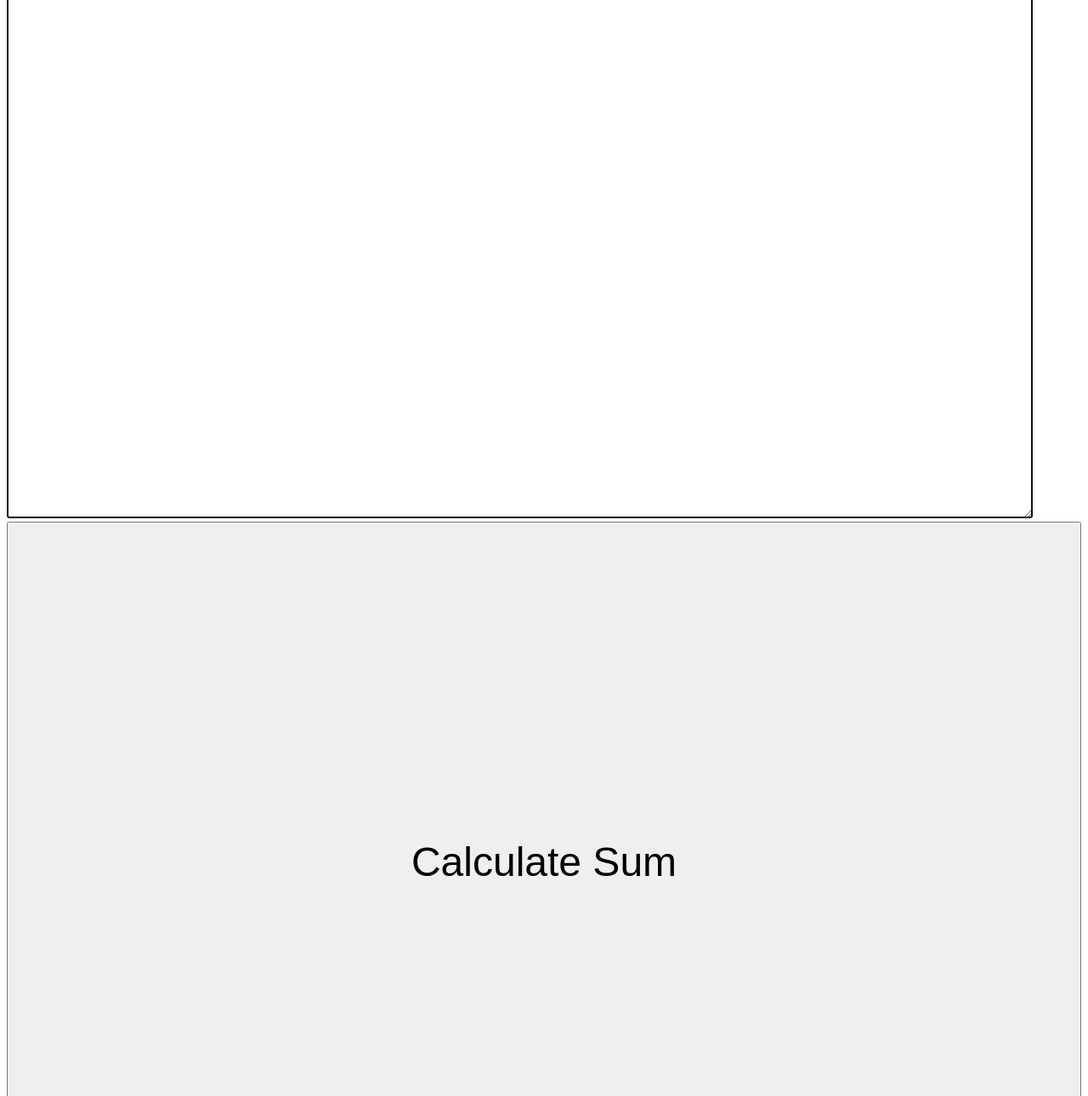
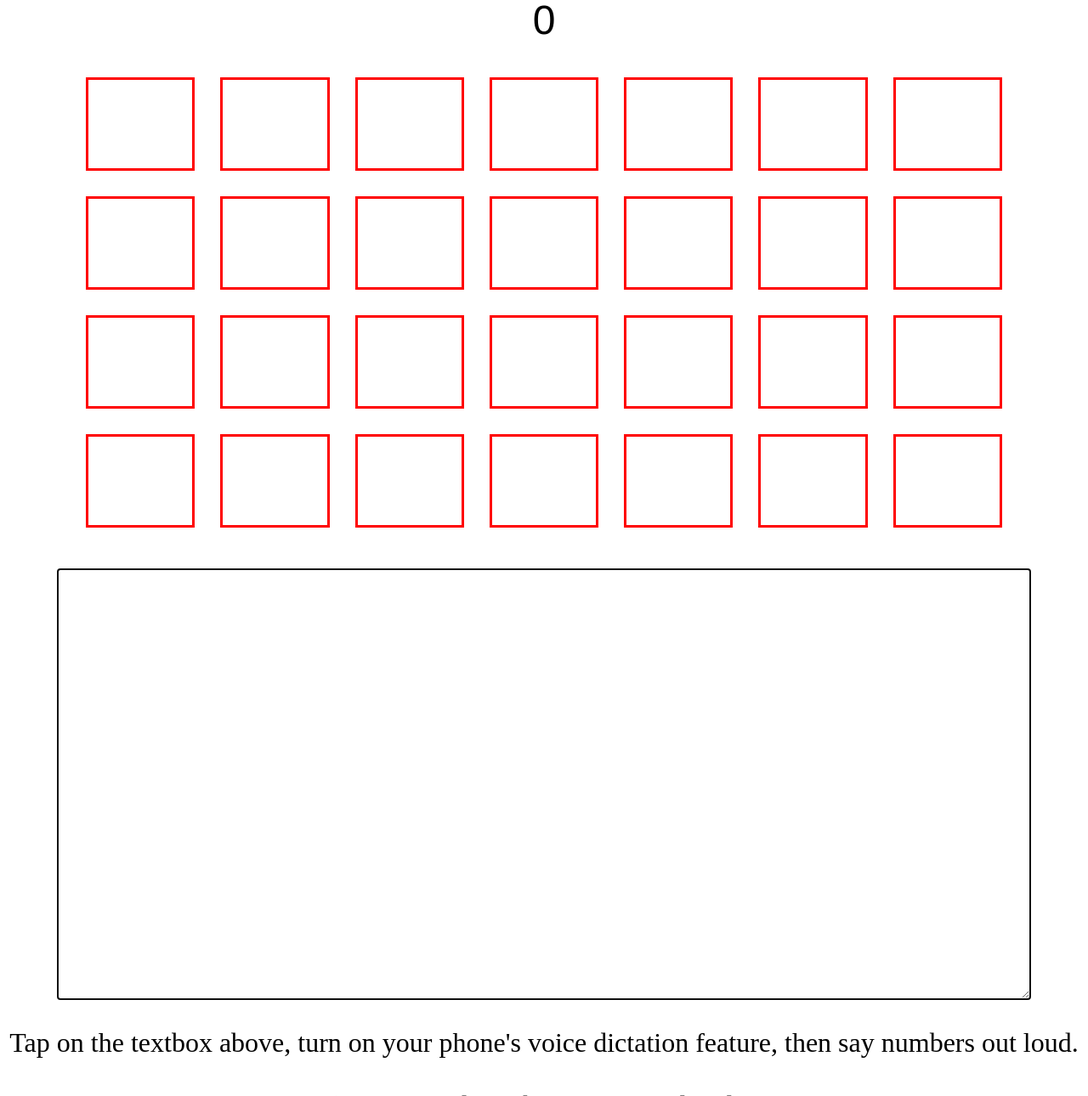
Before and after one commit to Mars7383/eh2018, a plain HTML site: page calc/index.html in a window 1280 px wide. Shown: the part 204-1494 px from the top of the page at 85% size. Drawn offline with Linux system fonts and the light colour scheme.

Commit message:
Upgrade glass% calc

```diff
--- a/calc/index.html
+++ b/calc/index.html
@@ -1,33 +1,131 @@
 <!DOCTYPE html>
 <html>
 <head>
-    <title>Egg Hunt 2018 Glass% Calculator</title>
+    <title>Glass% Cards/Carrots Calculator</title>
+    <meta name="format-detection" content="telephone=no">
     <style>
-        #speakbox {
-            width: 95%;
-            height: 800px;
-            font-size: 48px;
+        html, body {
+            -webkit-overflow-scrolling: touch !important;
+            overflow: auto !important;
         }
 
-        #addButton {
-            width: 100%;
-            height: 800px;
+        #speakbox {
+            width: 90%;
+            height: 500px;
             font-size: 48px;
+            border: 2px solid;
+            display: block;
+            margin-left: auto;
+            margin-right: auto;
+        }
+
+        #binarySum {
+            font-family: Helvetica;
+            font-size: 100px;
+            letter-spacing: 4px;
+            text-align: center;
+            margin-bottom: 10px;
+        }
+
+        #sum {
+            font-family: Helvetica;
+            font-size: 48px;
+            text-align: center;
+            margin-top: 10px;
+            margin-bottom: 10px;
+        }
+
+        #cardsDisplay {
+            width: 90%;
+            table-layout: fixed;
+            border-spacing: 30px;
+            margin-left: auto;
+            margin-right: auto;
+        }
+
+        #cardsDisplay td {
+            border: 1px solid #ccc;
+            padding: 20px;
+            text-align: center;
+            font-size: 48px;
+            border: 3px solid red;
+        }
+
+        #cardsDisplay tr {
+            line-height: 64px;
+        }
+
+        #instructions {
+            text-align: center;
+            font-size: 32px;
+        }
+
+        .white {
+            color: white;
+        }
+
+        .red {
+            color: red;
+        }
+
+        .orange {
+            color: #ff7800
+        }
+
+        .brown {
+            color: #843e00;
         }
     </style>
 </head>
 <body>
-    <textarea id="speakbox" autofocus></textarea>
+    <h1 id="binarySum"><span class="brown">000000000</span></h1>
+    <p id="sum">0</p>
+    <table id="cardsDisplay">
+        <tr>
+            <td class="white">?</td>
+            <td class="white">?</td>
+            <td class="white">?</td>
+            <td class="white">?</td>
+            <td class="white">?</td>
+            <td class="white">?</td>
+            <td class="white">?</td>
+        </tr>
+        <tr>
+            <td class="white">?</td>
+            <td class="white">?</td>
+            <td class="white">?</td>
+            <td class="white">?</td>
+            <td class="white">?</td>
+            <td class="white">?</td>
+            <td class="white">?</td>
+        </tr>
+        <tr>
+            <td class="white">?</td>
+            <td class="white">?</td>
+            <td class="white">?</td>
+            <td class="white">?</td>
+            <td class="white">?</td>
+            <td class="white">?</td>
+            <td class="white">?</td>
+        </tr>
+        <tr>
+            <td class="white">?</td>
+            <td class="white">?</td>
+            <td class="white">?</td>
+            <td class="white">?</td>
+            <td class="white">?</td>
+            <td class="white">?</td>
+            <td class="white">?</td>
+        </tr>
+    </table>
     <br>
-    <button id="addButton" onclick="sum()">Calculate Sum</button>
+    <textarea id="speakbox" onchange="sum()" autofocus></textarea>
+    <p id="instructions">Tap on the textbox above, turn on your phone's voice dictation feature, then say numbers out
+        loud.<br><br>Only the first 28 valid numbers are considered in the sum.</p>
     <script>
         const speakbox = document.getElementById("speakbox");
-        const addButton = document.getElementById("addButton");
-
-        speakbox.value = "";
-
-        function sumNumbers(input) {
-            let wordMap = {
+        const cards = Array.from(document.getElementsByTagName("td"));
+        const wordMap = {
             one: "1",
             two: "2",
             three: "3",
@@ -52,6 +150,9 @@
             ate: "8",
         };
 
+        speakbox.value = "";
+
+        function sumNumbers(input) {
             let entries = Object.keys(wordMap).sort((a, b) => b.length - a.length);
             let digits = "";
             let i = 0;
@@ -78,14 +179,15 @@
             let sum = 0;
             let nums = []
             for (let i = 0; i < digits.length; i++) {
+                if (nums.length >= 28) break;
                 let num;
                 if (digits[i] === "1" && i < digits.length - 1) {
                     // numbers beginning with 1 are always two digits since Aces are 14
-                    num = parseInt(digits.slice(i, i + 2), 10);
+                    num = parseInt(digits.slice(i, i + 2));
                     sum += num;
                     i++; // skips the second digit
                 } else {
-                    num = parseInt(digits[i], 10);
+                    num = parseInt(digits[i]);
                     sum += num;
                 }
                 nums.push(num);
@@ -98,20 +200,56 @@
             let curr = input;
             for (let i = 8; i >= 0; i--) {
                 if (curr - Math.pow(2, i) >= 0) {
-                    output += "1";
+                    output += "<span class=\"orange\">1</span>";
                     curr -= Math.pow(2, i);
-                } else output += "0";
+                } else output += "<span class=\"brown\">0</span>";
             }
             return output;
         }
 
-        function sum() {
-            let text = speakbox.value;
-            let res = sumNumbers(text);
-            speakbox.value = res[0].join(" + ") + "\n\n= " + res[1] + "\n\n≝ " + dec2bin(res[1]);
-            addButton.style.display = "none";
-            speakbox.setAttribute("readOnly", true);
+        function faceCard(number) {
+            switch (number) {
+                case 11:
+                    return "J";
+                case 12:
+                    return "Q";
+                case 13:
+                    return "K";
+                case 14:
+                    return "A";
+                default:
+                    return number;
             }
+        }
+
+        function sum(e) {
+            if (e == undefined) return;
+            let text = e.target.value;
+            let [numbers, sum] = sumNumbers(text);
+            document.getElementById("binarySum").innerHTML = dec2bin(sum);
+            document.getElementById("sum").innerHTML = sum;
+            let i = 0;
+            cards.forEach(card => {
+                if (i < numbers.length) {
+                    card.classList.remove("white");
+                    card.classList.add("red");
+                    card.innerText = faceCard(numbers[i]);
+                } else {
+                    card.classList.remove("red");
+                    card.classList.add("white");
+                    card.innerText = "?";
+                }
+                i++;
+            })
+        }
+
+        speakbox.addEventListener('input', sum);
+        speakbox.addEventListener('focus', () => {
+            setTimeout(() => {
+                document.body.scrollTop = 0;
+                document.documentElement.scrollTop = 0;
+            }, 750)
+        })
     </script>
 </body>
 </html>
```
Lines whose indentation alone changed are shown as unchanged.
